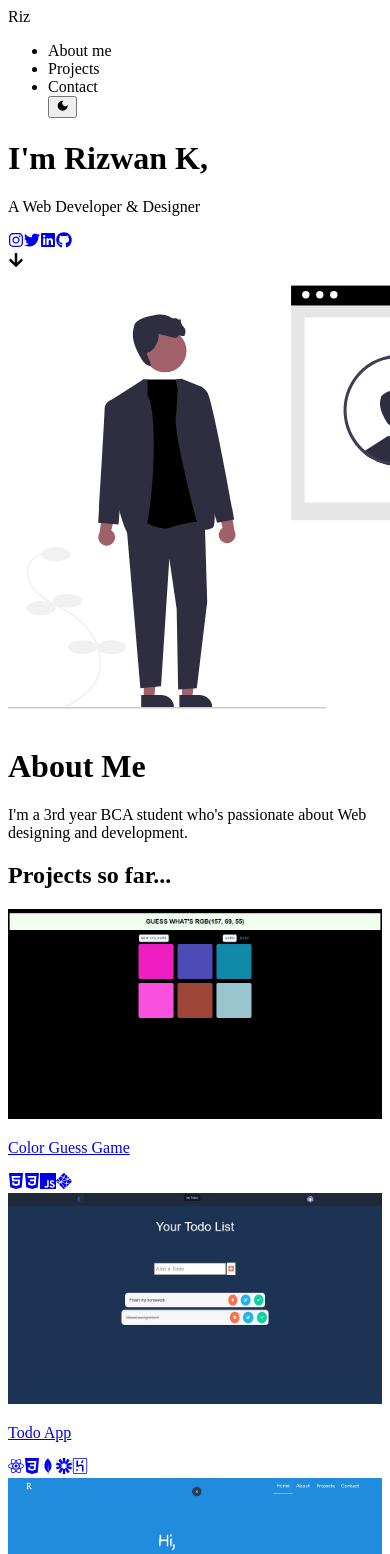
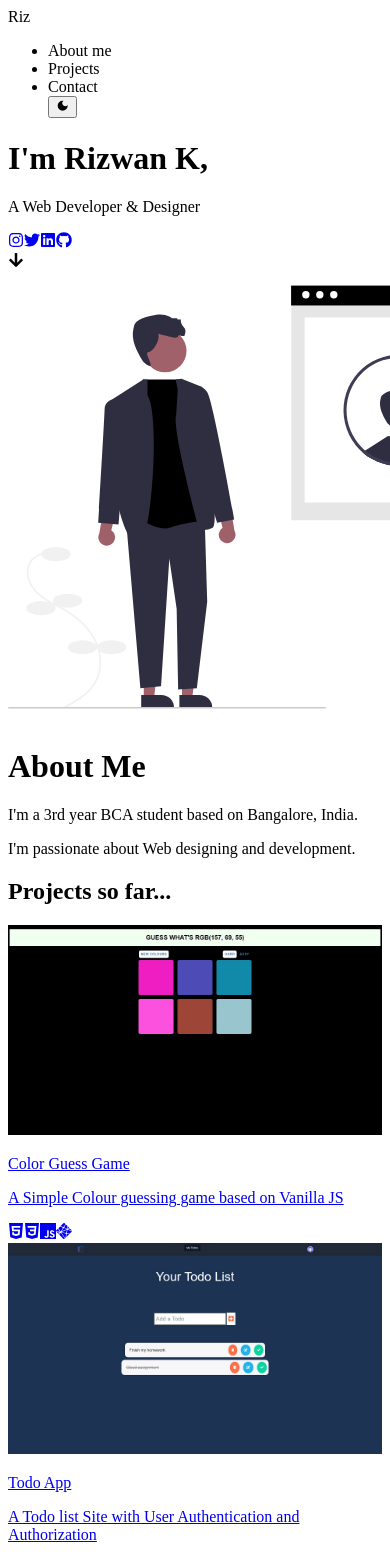
Before and after one commit to indieg21/portfoilo_V2, a Next.js app: page / in a window 390 px wide. Shown: the top 1554 px of the page. Built offline with nearby package versions, Linux system fonts and the light colour scheme.

Commit message:
much more responsive

```diff
--- a/components/About.js
+++ b/components/About.js
@@ -8,16 +8,20 @@ function About() {
         className='lg:h-section h-section flex items-center mt-48 md:mt-0   w-11/12 mx-auto'
       >
         <div className='xl:grid xl:grid-cols-2  '>
-          <Aboutsvg className='hidden xl:block  ' />
+          <Aboutsvg className='hidden xl:block md:scale-90  ' />
           <div className='flex justify-center'>
             <div className=''>
-              <h1 className='text-6xl font-bold font-heroh1 lg:mt-8'>
+              <h1 className='text-6xl font-bold font-heroh1 lg:mt-8  '>
                 About Me
               </h1>
-              <p className=' text-4xl md:text-5xl font-bold font-heroh2 lg:mt-12 mt-32 pb-10'>
-                I'm a 3rd year BCA student who's passionate about Web designing
-                and development.
-              </p>
+              <article className='flex flex-col'>
+                <p className=' text-4xl md:text-5xl font-bold font-heroh2 lg:mt-12 mt-32 pb-10'>
+                  I'm a 3rd year BCA student based on Bangalore, India.
+                </p>
+                <p className=' text-4xl md:text-5xl font-bold font-heroh2 lg:mt-12 mt-32 pb-10'>
+                  I'm passionate about Web designing and development.
+                </p>
+              </article>
             </div>
           </div>
         </div>
--- a/components/Contact.js
+++ b/components/Contact.js
@@ -37,10 +37,10 @@ function Contact() {
     <>
       <div
         id='contact'
-        className='h-screen mt-96 lg:mt-0 text-gray-100 px-8 lg:py-12 flex '
+        className='h-screen mt-96 lg:mt-0 text-gray-100 px-8 py-12 flex '
       >
         <div className='w-11/12 mt-24 px-8 grid gap-8 grid-cols-1 md:grid-row lg:grid-cols-2 md:px-12 lg:px-16 xl:px-32 py-16 mx-auto  text-gray-900  dark:text-white rounded-lg '>
-          <div className='flex flex-col  justify-between'>
+          <div className='grid grid-flow-row  justify-between'>
             <div>
               <h2 className='text-4xl lg:text-5xl font-bold leading-tight'>
                 Lets talk about everything!
--- a/components/Meta.js
+++ b/components/Meta.js
@@ -1,12 +1,18 @@
 import Head from 'next/head';
+import pfp from './images/pfp.png';
 
 function Meta() {
   return (
     <div>
       <Head>
-        <title>Portfolio v2</title>
+        <title>Welcome!</title>
         <meta charSet='utf-8' />
         <meta name='viewport' content='width=device-width, initial-scale=1' />
+        <link
+          rel='icon'
+          href='https://img.icons8.com/bubbles/50/000000/r--v1.png'
+          type='image/x-icon'
+        />
         <link rel='preconnect' href='https://fonts.googleapis.com' />
         <link rel='preconnect' href='https://fonts.gstatic.com' crossorigin />
         <link
@@ -25,6 +31,10 @@ function Meta() {
           href='https://fonts.googleapis.com/css2?family=Lexend+Deca&display=swap'
           rel='stylesheet'
         />
+        <link
+          href='https://fonts.googleapis.com/css2?family=Lexend+Deca&display=swap'
+          rel='stylesheet'
+        />
       </Head>
     </div>
   );
--- a/components/Projects.js
+++ b/components/Projects.js
@@ -35,14 +35,17 @@ function Projects() {
               <div className='w-full bg-white dark:bg-gray-900 rounded-lg sahdow-lg overflow-hidden flex flex-col justify-center items-center shadow-lg hover:shadow-2xl  '>
                 <div>
                   <Image
-                    className='object-center object-cover h-auto w-full'
+                    className='object-center object-cover h-auto w-full  '
                     src={colorgame}
                     alt='colorgame'
                   />
                 </div>
-                <div className='text-center py-8 sm:py-6'>
+                <div className='text-center py-8 sm:py-6  '>
                   <p className='text-xl text-gray-700 font-bold mb-2 dark:text-white '>
                     Color Guess Game
+                  </p>
+                  <p className='text-base  text-gray-600 font-Lexen mb-2 dark:text-gray-100 '>
+                    A Simple Colour guessing game based on Vanilla JS
                   </p>
                   <div className='flex justify-evenly text-xl '>
                     <SiHtml5 className=' text-red-500 mx-1.5' />
@@ -65,6 +68,9 @@ function Projects() {
                 <div className='text-center py-8 sm:py-6'>
                   <p className='text-xl text-gray-700 font-bold mb-2 dark:text-white'>
                     Todo App
+                  </p>
+                  <p className='text-base  text-gray-600 font-Lexen mb-2 dark:text-gray-100 '>
+                    A Todo list Site with User Authentication and Authorization
                   </p>
                   <div className='flex justify-evenly text-xl '>
                     <SiReact className=' text-blue-500 mx-1.5' />
@@ -110,6 +116,11 @@ function Projects() {
                   <p className='text-xl text-gray-700 font-bold mb-2 dark:text-white'>
                     Work Flow
                   </p>
+                  <p className='text-base  text-gray-600 font-Lexen mb-2 dark:text-gray-100 '>
+                    A Responsive Notes, Todo, Blogs Site created with Next JS,
+                    Tailwind with User Authentication, Authorization and
+                    Password Hashing
+                  </p>
                   <div className='flex justify-evenly text-xl '>
                     <SiNextdotjs className='mx-1.5' />
                     <SiReact className=' text-blue-500 mx-1.5' />
--- a/tailwind.config.js
+++ b/tailwind.config.js
@@ -22,6 +22,7 @@ module.exports = {
         navbar_items: ['Lexend Deca', 'sans-serif'],
         heroh1: ['PlayFair Display', 'sans-serif'],
         heroh2: ['Montserrat', 'sans-serif'],
+        Lexen: ['Lexend Deca', 'sans-serif'],
       },
       height: {
         section: '90vh',
```
Also changed, not shown: components/images/pfp.png (added).
